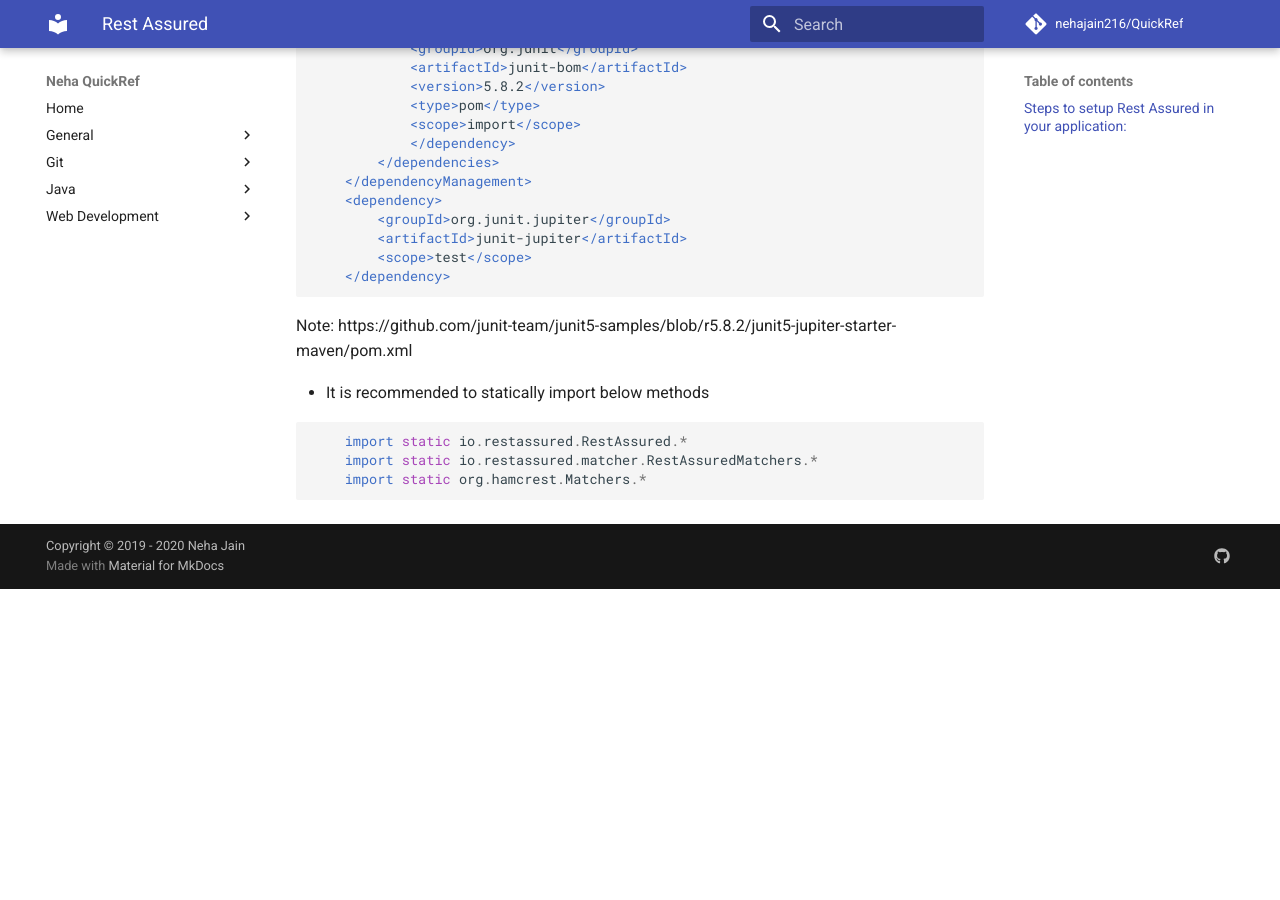
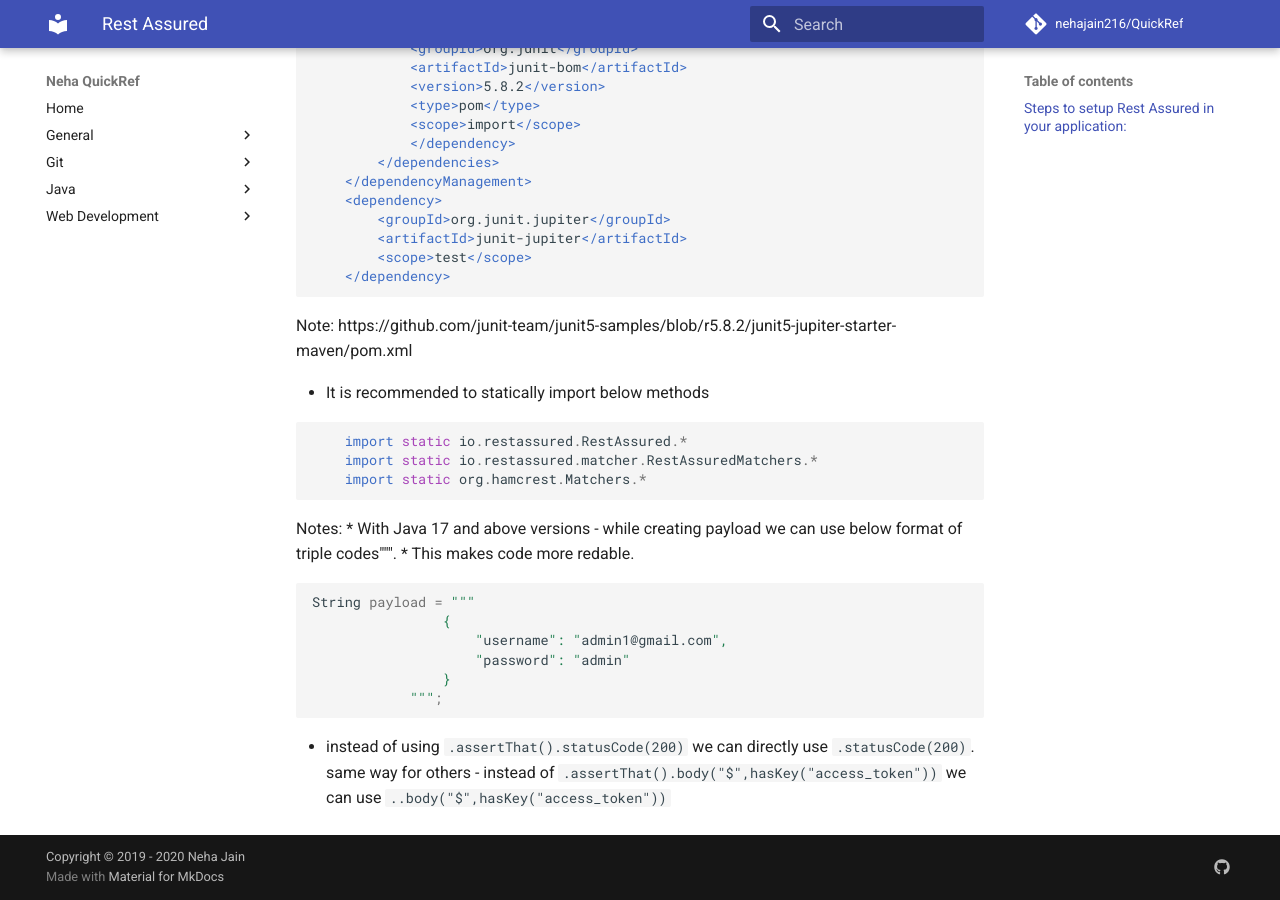
Before and after one commit to nehajain216/QuickRef, an MkDocs documentation site: the page built from docs/Testing/Rest-Assured-API-Testing/rest-assured-basics.md, in a window 1280 px wide and 900 px high, scrolled down 663 px. Built offline with MkDocs 1.6.1 and Material for MkDocs 9.7.7, drawn with Linux system fonts in a browser that asks for light colours; comment, search, counter and statistics services are not loaded; before the commit the page ends 1252 px from its top, so only the background shows below that.

Commit message:
Neha | updated rest-assured-basics.md

````diff
--- a/docs/Testing/Rest-Assured-API-Testing/rest-assured-basics.md
+++ b/docs/Testing/Rest-Assured-API-Testing/rest-assured-basics.md
@@ -44,3 +44,18 @@ Note: https://github.com/junit-team/junit5-samples/blob/r5.8.2/junit5-jupiter-st
     import static io.restassured.matcher.RestAssuredMatchers.*
     import static org.hamcrest.Matchers.*
 ```
+
+Notes:
+* With Java 17 and above versions - while creating payload we can use below format of triple codes""".
+* This makes code more redable.
+```shell
+String payload = """
+                {
+                    "username": "admin1@gmail.com",
+                    "password": "admin"
+                }
+            """;
+```
+* instead of using ```.assertThat().statusCode(200)``` we can directly use ```.statusCode(200)```.
+same way for others - instead of ```.assertThat().body("$",hasKey("access_token"))``` we can use
+```..body("$",hasKey("access_token"))```
````
